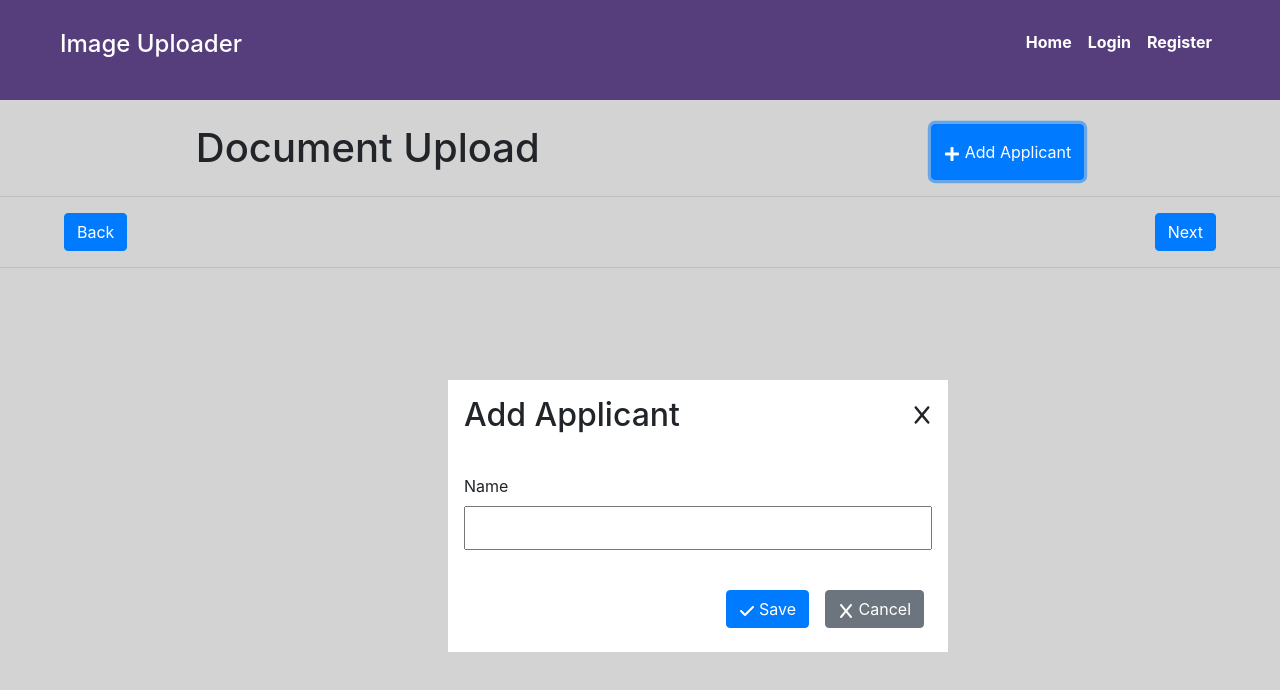
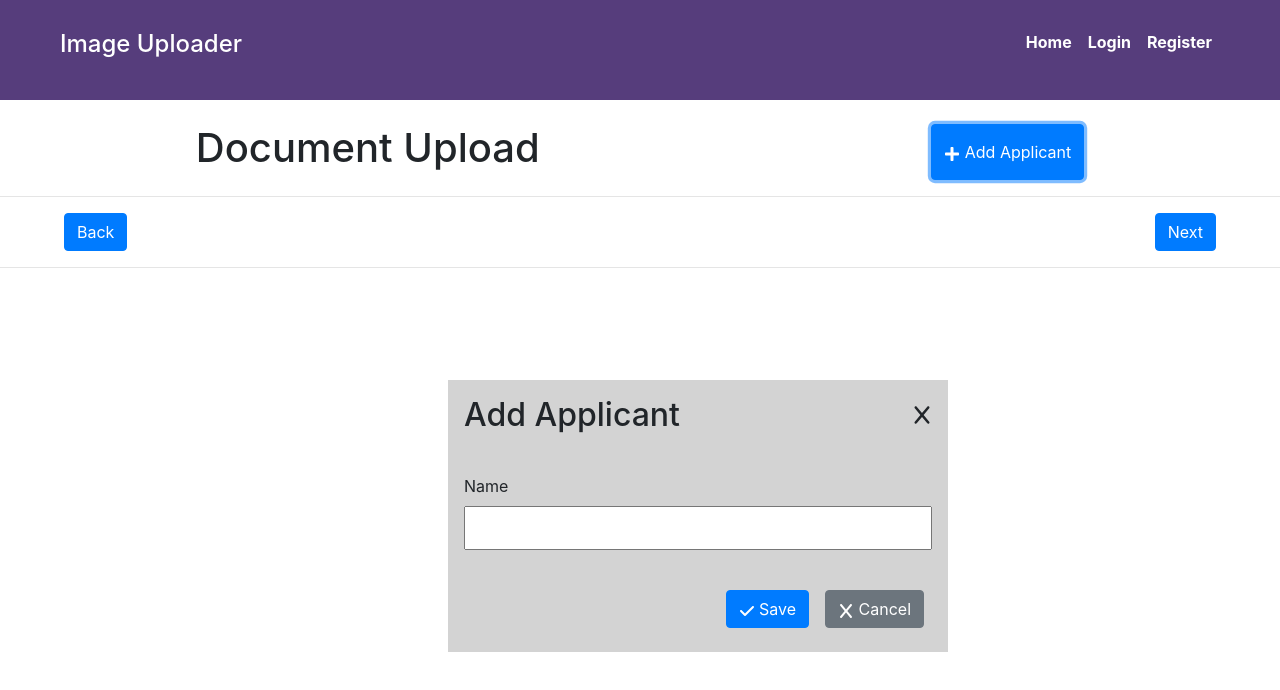
Before and after one commit to krithik-113/full-stack-MySql-Task-Loanwiser, a React (Vite) app: page / in a window 1280 px wide. Both pictures are taken after a click on the button "Add Applicant". Shown: the top 690 px of the page. Built offline with nearby package versions, Linux system fonts and the light colour scheme.

Commit message:
changes made for color

```diff
--- a/src/components/AddApplicants.jsx
+++ b/src/components/AddApplicants.jsx
@@ -26,7 +26,7 @@ const AddApplicants = ({
   return (
     <form
       onSubmit={handleOnSubmit}
-      className=" top-50 z-10 mx-auto bg-white"
+      className=" top-50 z-10 mx-auto"
       id="pop-up"
     >
       <div className="d-flex p-3 justify-content-between">
--- a/src/components/AddDocuments.jsx
+++ b/src/components/AddDocuments.jsx
@@ -44,7 +44,7 @@ const AddDocuments = ({
   return (
     <form
       onSubmit={handleOnSubmit}
-      className="top-50 z-10 mx-auto bg-white"
+      className="top-50 z-10 mx-auto"
       id="pop-up"
     >
       <div className="d-flex p-3 justify-content-between">
--- a/src/index.css
+++ b/src/index.css
@@ -4,7 +4,6 @@
   box-sizing: border-box;
 }
 html {
-  background-color: lightgray;
   height: 100vh;
 }
 body {
@@ -17,11 +16,8 @@ body {
   left: 35%;
   top: 35%;
   position: absolute;
+  background-color: lightgray
 }
-#header {
-  background-color: lightgray;
-}
-
 .documents {
   width: 90%;
   margin: auto;
```
